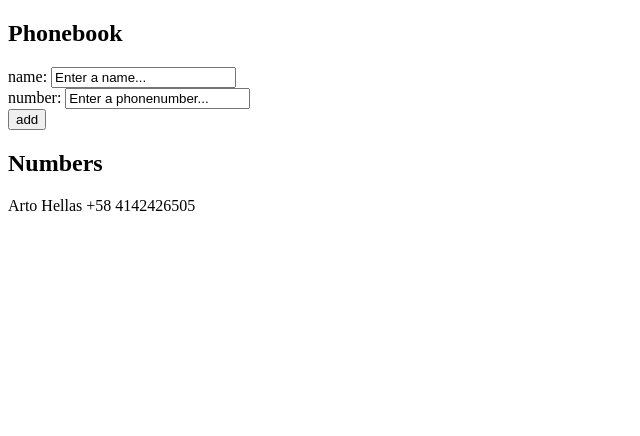
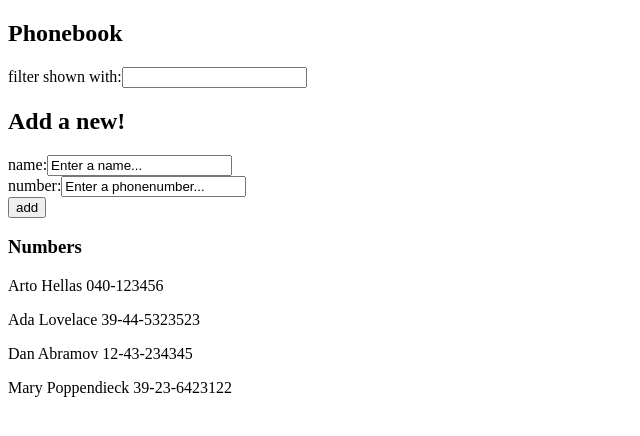
Before and after one commit to russi115/helsinki_course, a React (Vite) app in the folder part2/phonebook/: page / in a window 1280 px wide. Shown: the top 436 px of the page, without its empty margins (0-640 px from the left). Built offline with nearby package versions, Linux system fonts and the light colour scheme.

Commit message:
exercises 2.9-2.10 done

```diff
--- a/part2/phonebook/src/App.jsx
+++ b/part2/phonebook/src/App.jsx
@@ -1,11 +1,18 @@
 import { useState } from "react";
-import Person from "./components/Person";
+
+import Filter from "./components/Filter";
+import PersonForm from "./components/PersonForm";
+import Persons from "./components/Persons";
 
 const App = () => {
   const [persons, setPersons] = useState([
-    { name: "Arto Hellas", number: "+58 4142426505", id: 1 },
+    { name: "Arto Hellas", number: "040-123456", id: 1 },
+    { name: "Ada Lovelace", number: "39-44-5323523", id: 2 },
+    { name: "Dan Abramov", number: "12-43-234345", id: 3 },
+    { name: "Mary Poppendieck", number: "39-23-6423122", id: 4 },
   ]);
 
+  const [filter, setFilter] = useState("");
   const [newName, setNewName] = useState("Enter a name...");
   const [newNumber, setNewNumber] = useState("Enter a phonenumber...");
 
@@ -14,18 +21,15 @@ const App = () => {
     const nameObject = {
       name: newName,
       number: newNumber,
-      id: persons.length+1
+      id: persons.length + 1,
     };
 
-    const distintoDe = (elemento, indice, arreglo) => {
-      return elemento.name != nameObject.name;
-    };
-    if (persons.every(distintoDe)) {
-      setPersons(persons.concat(nameObject));
-      setNewName("");
-    } else {
-      alert(`${newName} is already exist!`);
+    if (persons.filter((elem) => elem.name == nameObject.name).length != 0) {
+      return alert(`${newName} is already exist!`);
     }
+    setPersons(persons.concat(nameObject));
+    setNewName("");
+    setNewNumber("");
   };
 
   const handleNewName = (event) => {
@@ -36,26 +40,24 @@ const App = () => {
     setNewNumber(event.target.value);
   };
 
+  const handleFilter = (event) => {
+    setFilter(event.target.value);
+  };
+
   return (
     <div>
       <h2>Phonebook</h2>
-      <form>
-        <div>
-          name: <input value={newName} onChange={handleNewName} />
-        </div>
-        <div>
-          number: <input value={newNumber} onChange={handleNewNumber} />
-        </div>
-        <div>
-          <button onClick={hanldeSubmit} type="submit">
-            add
-          </button>
-        </div>
-      </form>
-      <h2>Numbers</h2>
-      {persons.map((elem) => (
-        <Person key={elem.id} name={elem.name} number={elem.number} />
-      ))}
+      <Filter
+        text={"filter shown with"}
+        value={filter}
+        handle={handleFilter}
+      />
+      <PersonForm
+        texts={["name", "number", "add"]}
+        values={[newName, newNumber]}
+        handles={[handleNewName, handleNewNumber, hanldeSubmit]}
+      />
+      <Persons persons={persons} filter={filter} />
     </div>
   );
 };
--- /dev/null
+++ b/part2/phonebook/src/components/Filter.jsx
@@ -0,0 +1,8 @@
+import Input from "./form/Input";
+function Filter(props) {
+    return (
+        <Input text={props.text} value={props.value} handle={props.handle}/>
+     );
+}
+
+export default Filter;
--- /dev/null
+++ b/part2/phonebook/src/components/PersonForm.jsx
@@ -0,0 +1,16 @@
+import Input from "./form/Input";
+import Button from "./form/Button";
+
+function PersonForm({texts, values, handles}) {
+
+  return (
+    <form>
+      <h2>Add a new!</h2>
+      <Input text={texts[0]} value={values[0]} handle={handles[0]} />
+      <Input text={texts[1]} value={values[1]} handle={handles[1]} />
+      <Button text={texts[2]} handle={handles[2]} />
+    </form>
+  );
+}
+
+export default PersonForm;
--- /dev/null
+++ b/part2/phonebook/src/components/Persons.jsx
@@ -0,0 +1,25 @@
+import Person from "./Person";
+function Persons({ persons, filter }) {
+  if (filter == "") {
+    return (
+      <>
+        <h3>Numbers</h3>
+        {persons.map((elem) => (
+          <Person key={elem.id} name={elem.name} number={elem.number} />
+        ))}
+      </>
+    );
+  }
+  return (
+    <>
+      <h3>Numbers</h3>
+      {persons
+        .filter((elem) => elem.name.toLowerCase().includes(filter))
+        .map((elem) => (
+          <Person key={elem.id} name={elem.name} number={elem.number} />
+        ))}
+    </>
+  );
+}
+
+export default Persons;
--- /dev/null
+++ b/part2/phonebook/src/components/form/Button.jsx
@@ -0,0 +1,9 @@
+function Button(props) {
+  return (
+    <button onClick={props.handle} type="submit">
+      {props.text}
+    </button>
+  );
+}
+
+export default Button;
--- /dev/null
+++ b/part2/phonebook/src/components/form/Input.jsx
@@ -0,0 +1,9 @@
+function Input(props) {
+  return (
+    <div>
+      {props.text}:<input value={props.value} onChange={props.handle} />
+    </div>
+  );
+}
+
+export default Input;
```
